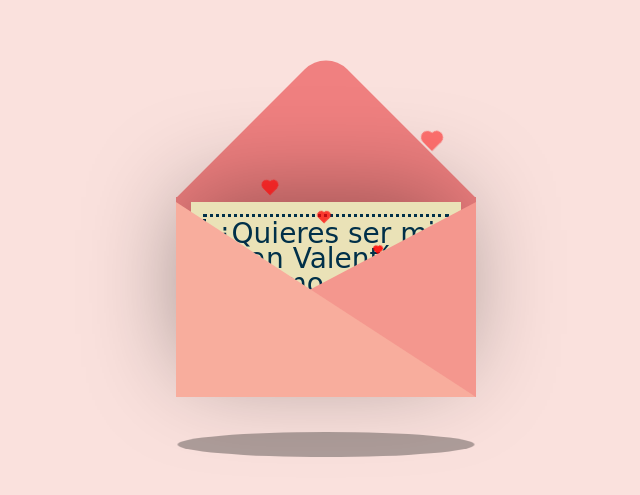
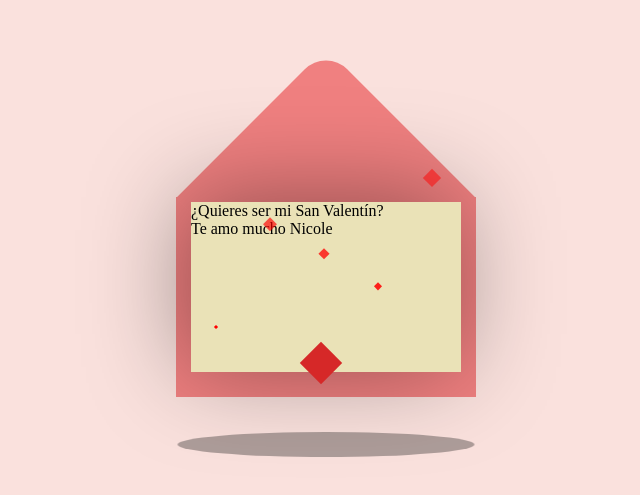
Before and after one commit to jesusjsg/valentine-day, a plain HTML site: page index.html in a window 1280 px wide. Shown: the part 141-636 px from the top of the page, without its empty margins (314-954 px from the left). Drawn offline with Linux system fonts and the light colour scheme.

Commit message:
feat: dam nicole and said

```diff
--- a/css/styles.css
+++ b/css/styles.css
@@ -1,6 +1,9 @@
 body {
+  display: -webkit-flex;
   display: flex;
+  -webkit-justify-content: center;
   justify-content: center;
+  -webkit-align-items: center;
   align-items: center;
   height: 100vh;
   background-color: #fae1dd;
@@ -12,8 +15,9 @@ body {
 
 .valentines {
   position: relative;
-  top:50px;
+  top: 50px;
   cursor: pointer;
+  -webkit-animation: up 3s linear infinite;
   animation: up 3s linear infinite;
 }
 
@@ -42,20 +46,21 @@ body {
 .envelope {
   position: relative;
   width: 300px;
-  height:200px;
+  height: 200px;
   background-color: #f08080;
 }
 
 .envelope:before {
   background-color: #f08080;
-  content:"";
+  content: "";
   position: absolute;
   width: 212px;
   height: 212px;
+  -webkit-transform: rotate(45deg);
   transform: rotate(45deg);
-  top:-105px;
-  left:44px;
-  border-radius:30px 0 0 0;
+  top: -105px;
+  left: 44px;
+  border-radius: 30px 0 0 0;
 }
 
 .card {
@@ -63,30 +68,10 @@ body {
   background-color: #eae2b7;
   width: 270px;
   height: 170px;
-  top:5px;
-  left:15px;
+  top: 5px;
+  left: 15px;
+  -webkit-box-shadow: -5px -5px 100px rgba(0,0,0,0.4);
   box-shadow: -5px -5px 100px rgba(0,0,0,0.4);
-}
-
-.card:before {
-  content:"";
-  position: absolute;
-  border:3px solid #003049;
-  border-style: dotted;
-  width: 240px;
-  height: 140px;
-  left:12px;
-  top:12px;
-}
-
-.letter-text {
-  position: absolute;
-  font-family: 'Brush Script MT', cursive;
-  font-size: 28px;
-  text-align: center;
-  line-height:25px;
-  top:19px;
-  color: #003049;
 }
 
 .heart {
@@ -96,33 +81,10 @@ body {
   margin: 0 10px;
   position: relative;
   top: 110px;
-  left:105px;
+  left: 105px;
+  -webkit-transform: rotate(-45deg);
   transform: rotate(-45deg);
   width: 30px;
-}
-
-.heart:before,
-.heart:after {
-  content: "";
-  background-color: #d62828;
-  border-radius: 50%;
-  height: 30px;
-  position: absolute;
-  width: 30px;
-}
-
-.heart:before {
-  top: -15px;
-  left: 0;
-}
-
-.heart:after {
-  left: 15px;
-  top: 0;
-}
-
-.hearts {
-  position: absolute
 }
 
 .one, .two, .three, .four, .five {
@@ -131,119 +93,99 @@ body {
   height: 10px;
   margin: 0 10px;
   position: relative;
+  -webkit-transform: rotate(-45deg);
   transform: rotate(-45deg);
   width: 10px;
-  top:50px;
-}
-
-.one:before,
-.one:after, .two:before, .two:after, .three:before, .three:after, .four:before, .four:after, .five:before, .five:after {
-  content: "";
-  background-color: red;
-  border-radius: 50%;
-  height: 10px;
-  position: absolute;
-  width: 10px;
-}
-
-.one:before, .two:before, .three:before, .four:before, .five:before {
-  top: -5px;
-  left: 0;
-}
-
-.one:after, .two:after, .three:after, .four:after, .five:after {
-  left: 5px;
-  top: 0;
+  top: 50px;
 }
 
 .one {
-  left:10px;
+  left: 10px;
+  -webkit-animation: heart 1s ease-out infinite;
   animation: heart 1s ease-out infinite;
 }
 
 .two {
-  left:30px;
+  left: 30px;
+  -webkit-animation: heart 2s ease-out infinite;
   animation: heart 2s ease-out infinite;
 }
 
 .three {
-  left:50px;
+  left: 50px;
+  -webkit-animation: heart 1.5s ease-out infinite;
   animation: heart 1.5s ease-out infinite;
 }
 
 .four {
-  left:70px;
+  left: 70px;
+  -webkit-animation: heart 2.3s ease-out infinite;
   animation: heart 2.3s ease-out infinite;
 }
 
 .five {
-  left:90px;
+  left: 90px;
+  -webkit-animation: heart 1.7s ease-out infinite;
   animation: heart 1.7s ease-out infinite;
 }
 
-@keyframes heart {
-  0%{
+@-webkit-keyframes heart {
+  0% {
+    -webkit-transform: translateY(0) rotate(-45deg) scale(0.3);
     transform: translateY(0) rotate(-45deg) scale(0.3);
     opacity: 1;
   }
-  100%{
+  100% {
+    -webkit-transform: translateY(-150px) rotate(-45deg) scale(1.3);
     transform: translateY(-150px) rotate(-45deg) scale(1.3);
     opacity: 0.5;
   }
 }
 
-.front {
-  position: absolute;
-  border-right: 180px solid #f4978e;
-  border-top: 95px solid transparent;
-  border-bottom: 100px solid transparent;
-  left:120px;
-  top:5px;
-  width:0;
-  height:0;
-  z-index:10;
-}
-
-.front:before {
-  position: absolute;
-  content:"";
-  border-left: 300px solid #f8ad9d;
-  border-top: 195px solid transparent;
-  left:-120px;
-  top:-95px;
-  width:0;
-  height:0;
+@keyframes heart {
+  0% {
+    -webkit-transform: translateY(0) rotate(-45deg) scale(0.3);
+    transform: translateY(0) rotate(-45deg) scale(0.3);
+    opacity: 1;
+  }
+  100% {
+    -webkit-transform: translateY(-150px) rotate(-45deg) scale(1.3);
+    transform: translateY(-150px) rotate(-45deg) scale(1.3);
+    opacity: 0.5;
+  }
 }
 
 .shadow {
   position: absolute;
   width: 330px;
   height: 25px;
-  border-radius:50%;
+  border-radius: 50%;
   background-color: rgba(0,0,0,0.3);
-  top:265px;
-  left:-15px;
-  -webkit-animation: scale 3s linear infinite; /* Prefijo para Safari */
-          animation: scale 3s linear infinite;
-  z-index:-1;
+  top: 265px;
+  left: -15px;
+  -webkit-animation: scale 3s linear infinite;
+  animation: scale 3s linear infinite;
+  z-index: -1;
 }
 
-@-webkit-keyframes scale { /* Prefijo para Safari */
+@-webkit-keyframes scale {
   0%, 100% {
     -webkit-transform: scaleX(1);
-            transform: scaleX(1);
+    transform: scaleX(1);
   }
   50% {
     -webkit-transform: scaleX(0.85);
-            transform: scaleX(0.85);
+    transform: scaleX(0.85);
   }
 }
 
 @keyframes scale {
   0%, 100% {
+    -webkit-transform: scaleX(1);
     transform: scaleX(1);
   }
   50% {
+    -webkit-transform: scaleX(0.85);
     transform: scaleX(0.85);
   }
 }
```
